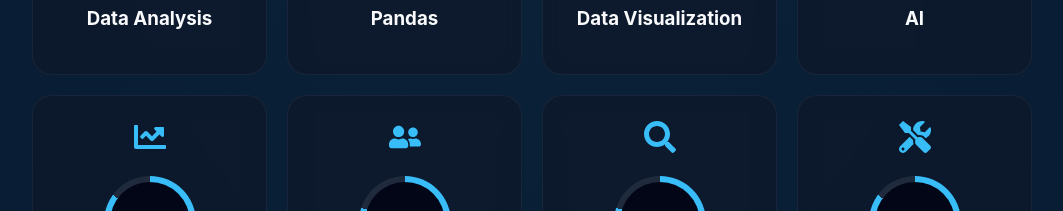
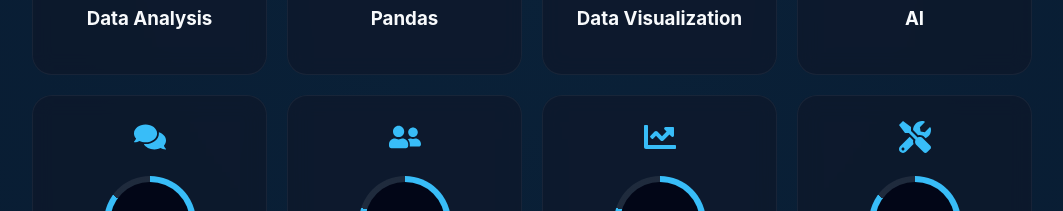
Before and after one commit to Samay24/samay-portfolio, a React (Vite) app: page / in a window 1280 px wide. Shown: the part 2700-2911 px from the top of the page, without its empty margins (108-1171 px from the left). Built offline with nearby package versions, Linux system fonts and the light colour scheme.

Commit message:
Change EDA icon to FaChartLine, Data Storytelling to FaComments

```diff
--- a/src/App.jsx
+++ b/src/App.jsx
@@ -5,7 +5,7 @@
 import emailjs from "emailjs-com";
 import { motion as Motion, useInView } from "framer-motion";
 import "./App.css";
-import { FaGithub, FaLinkedin, FaDownload, FaPython, FaChartBar, FaChartPie, FaChartLine, FaDatabase, FaRobot, FaExternalLinkAlt, FaFileExcel, FaCalculator, FaAward, FaUserFriends, FaSearch, FaTools } from "react-icons/fa";
+import { FaGithub, FaLinkedin, FaDownload, FaPython, FaChartBar, FaChartPie, FaChartLine, FaDatabase, FaRobot, FaExternalLinkAlt, FaFileExcel, FaCalculator, FaAward, FaUserFriends, FaSearch, FaTools, FaComments } from "react-icons/fa";
 import { SiPandas, SiNumpy, SiMysql } from "react-icons/si";
 import Chatbot from "./Chatbot";
 
@@ -340,9 +340,9 @@
             <SkillCard name="Pandas" percent="82" icon={SiPandas} />
             <SkillCard name="Data Visualization" percent="85" icon={FaChartPie} />
             <SkillCard name="AI" percent="75" icon={FaRobot} />
-            <SkillCard name="Data Storytelling" percent="85" icon={FaChartLine} />
+            <SkillCard name="Data Storytelling" percent="85" icon={FaComments} />
             <SkillCard name="Research" percent="80" icon={FaUserFriends} />
-            <SkillCard name="EDA" percent="80" icon={FaSearch} />
+            <SkillCard name="EDA" percent="80" icon={FaChartLine} />
             <SkillCard name="Data Cleaning" percent="85" icon={FaTools} />
             <SkillCard name="Reporting & Dashboards" percent="90" icon={FaChartBar} />
           </div>
```
